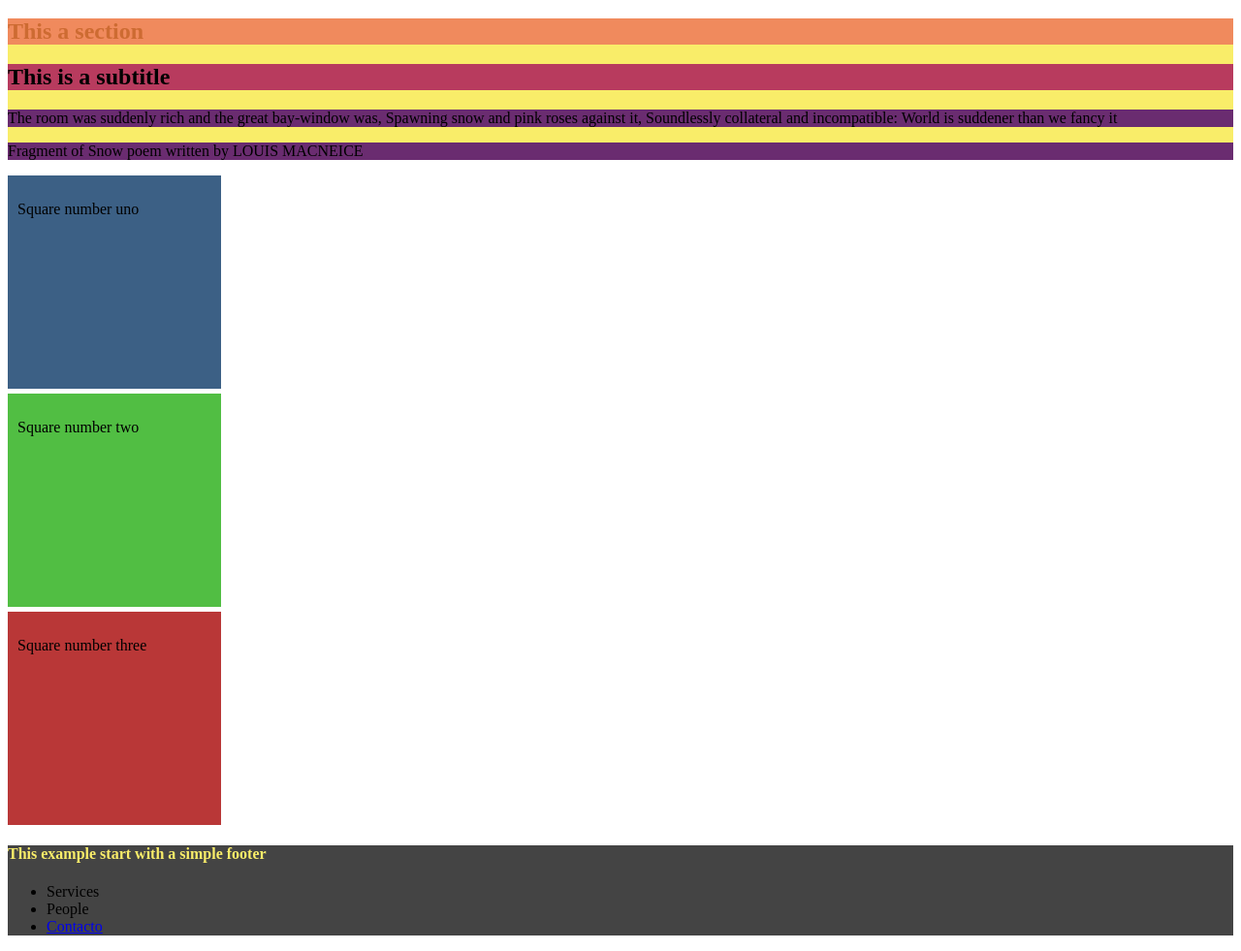
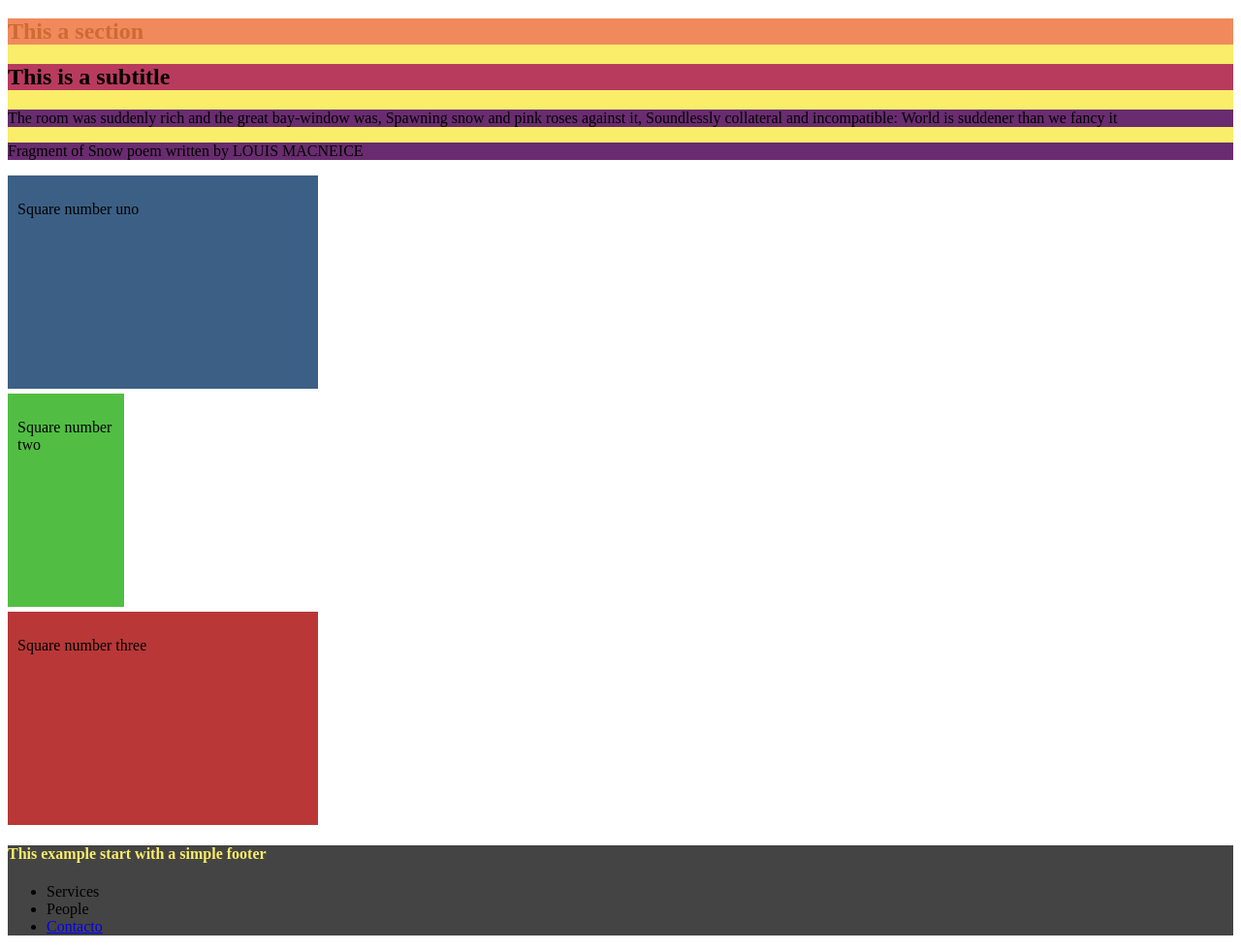
Before and after one commit to KarlaJu/sass-example, a plain HTML site: page index.html in a window 1280 px wide. Shown: the part 87-1068 px from the top of the page at 97% size. Drawn offline with Linux system fonts and the light colour scheme.

Commit message:
Ejemplo función mixin con más de un atributo

```diff
--- a/sass/mixin.scss
+++ b/sass/mixin.scss
@@ -1,16 +1,16 @@
-@mixin square ($color) {
+@mixin square ($color, $width) {
  background: $color;
-  width: 200px;
+  width: $width;
   height: 200px;
   margin-top: 5px;
   padding: 10px;
 }
 .square-one{
-  @include square(#3c6085);
+  @include square(#3c6085, 300px);
 }
 .square-two{
-  @include square(#51be43);
+  @include square(#51be43, 100px);
 }
 .square-three{
-  @include square(#b93737);
+  @include square(#b93737, 300px);
 }
```
Also changed, not shown: css/mixin.css, 1 other file.
